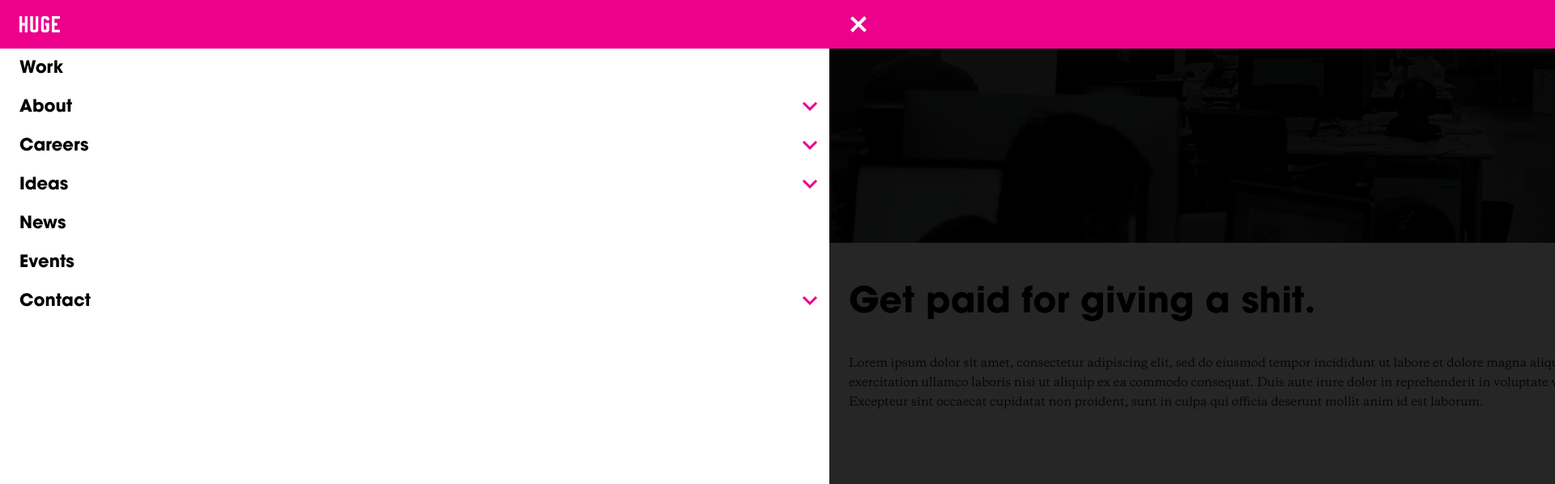
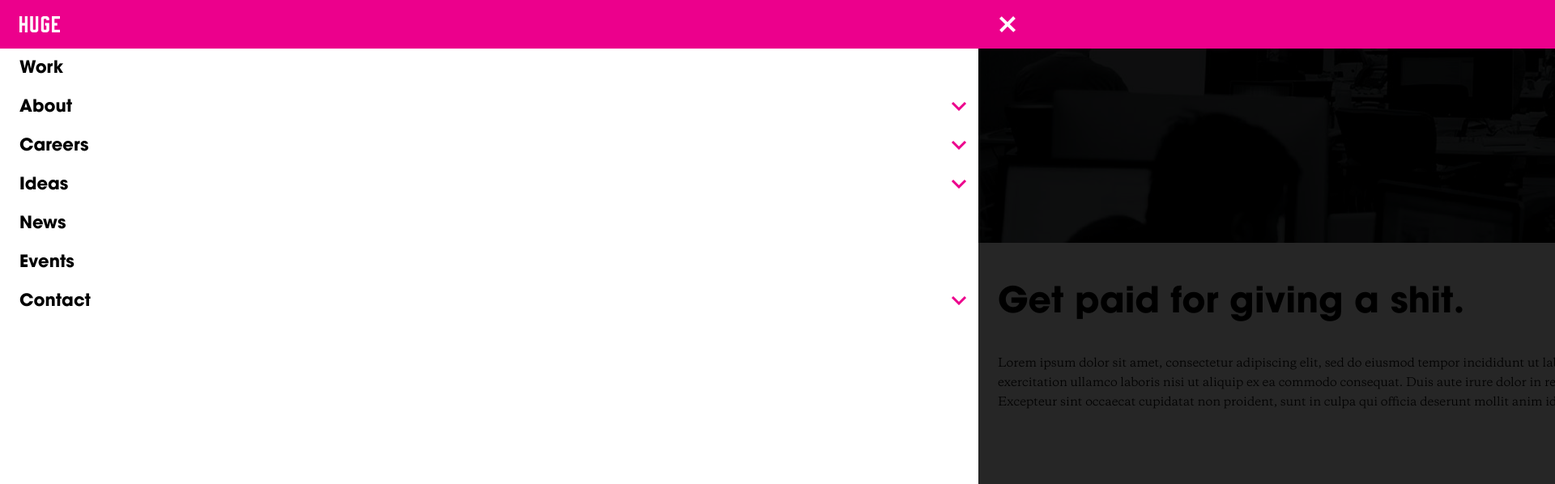
Before and after one commit to theinterned/huge-NavExercise-master, a website: page app/index.html in a window 1280 px wide. Both pictures are taken after a click on the link "Menu". Shown: the top 598 px of the page at 81% size, 1920 px wide, since content can reach past the window. Drawn offline with nearby package versions, Linux system fonts and the light colour scheme; files that its build step writes are made by us from their sources; files whose address does not match are found by name.

Commit message:
used calc to make the "page peak" match the dimension in the comp better

```diff
--- a/app/scss/_header.scss
+++ b/app/scss/_header.scss
@@ -3,6 +3,7 @@
 
 $header-heigth: 6rem;
 $menu-transition-duration: .15s;
+$page-peak-width: calc(100% - 7.2rem);
 
 
 .header {
@@ -10,7 +11,7 @@ $menu-transition-duration: .15s;
   padding: $gridline $baseline;
   min-height: $header-heigth;
   &__nav {
-    width: 80%;
+    width: $page-peak-width;
     position: absolute;
     top: 0;
     bottom: 0;
@@ -114,7 +115,7 @@ $menu-transition-duration: .15s;
   position: fixed;
   bottom: 0;
   left: 0;
-  width: 80%;
+  width: $page-peak-width;
   transform: translateX(-100%);
 }
 
@@ -138,7 +139,7 @@ $menu-transition-duration: .15s;
 body.menu_open {
   overflow: hidden;
   .header, .main, .page_mask {
-    transform: translateX(80%);
+    transform: translateX($page-peak-width);
   }
   .hamburger {
     background-image: url("/images/toggle-close.svg")
```
